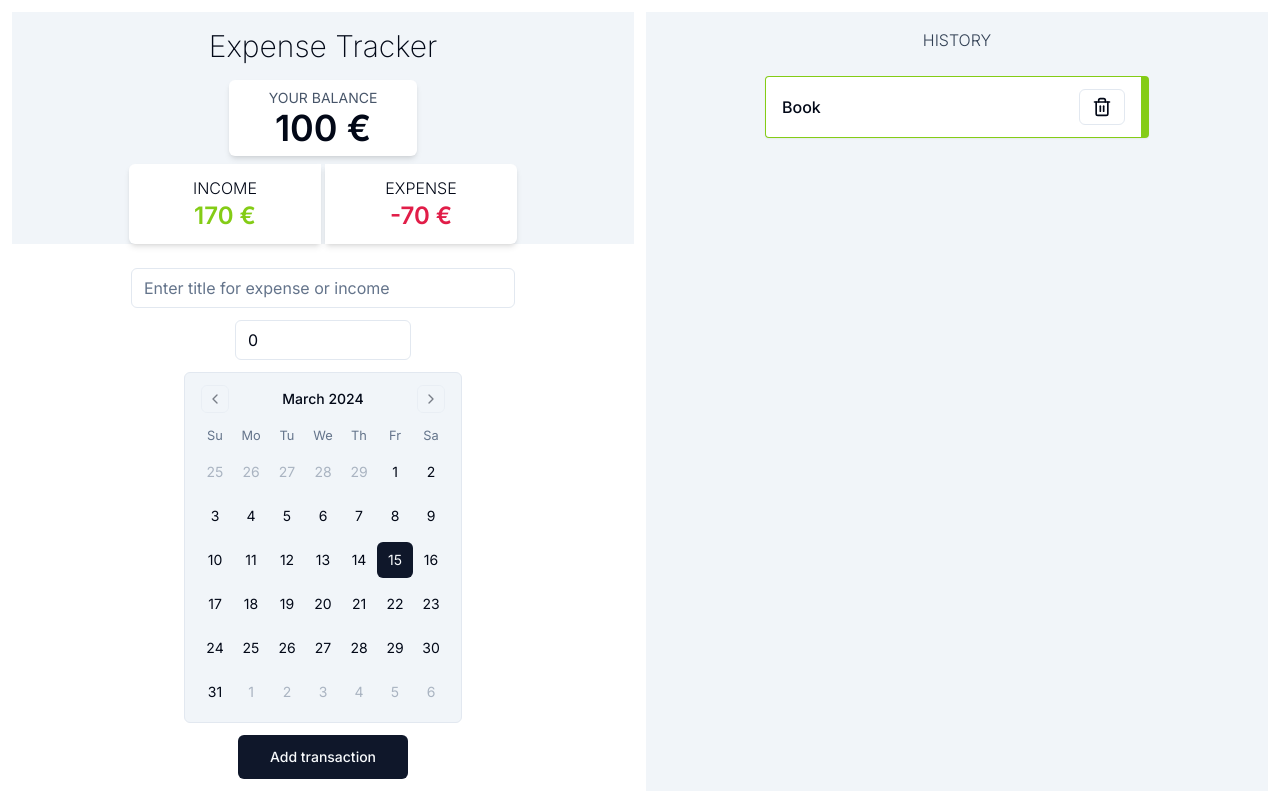
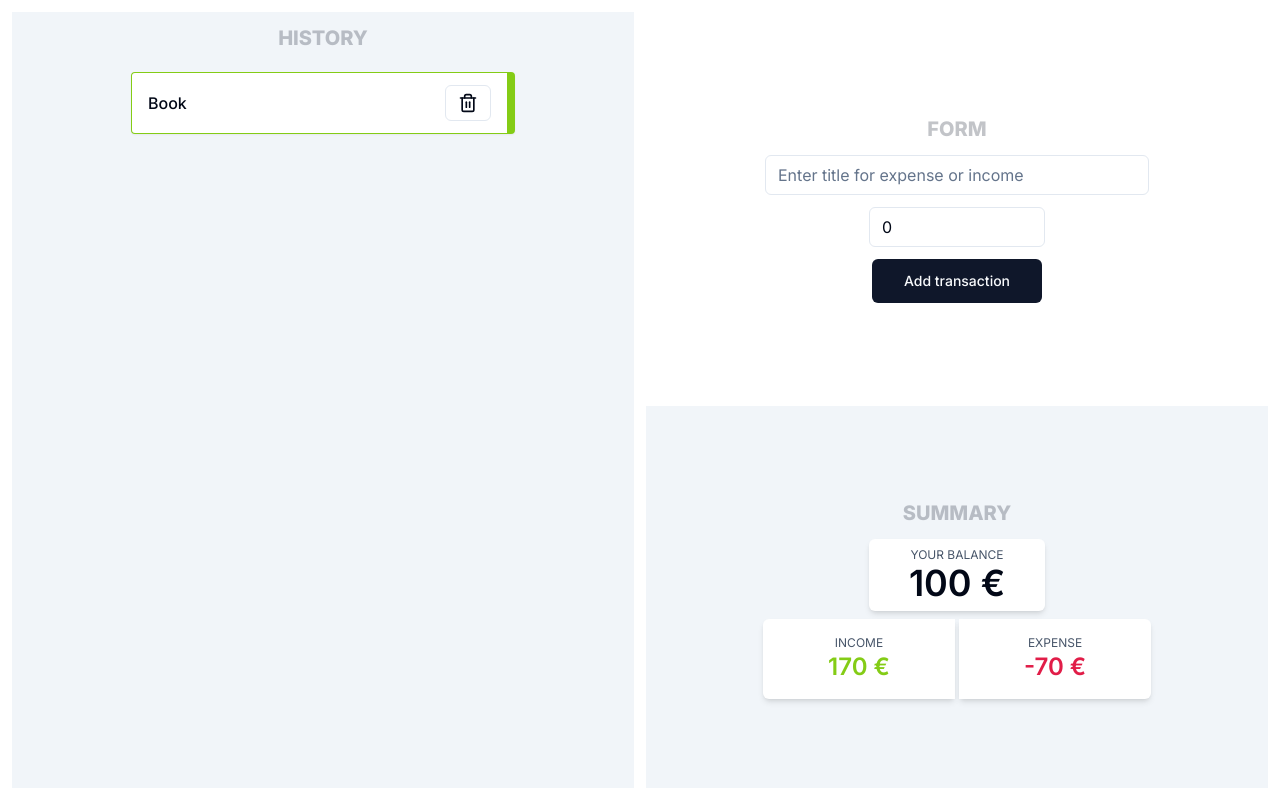
Before and after one commit to MarianHolly/expense-tracker, a Next.js app: page / in a window 1280 px wide. Built offline with nearby package versions, Linux system fonts and the light colour scheme.

Commit message:
design updated

```diff
--- a/app/page.jsx
+++ b/app/page.jsx
@@ -23,13 +23,13 @@ export default function Home() {
   const expences = -70;
 
   return (
-    <main className="container grid grid-cols-1 lg:grid-cols-2 grid-rows-1 gap-y-3 gap-x-3 p-3 min-h-screen">
-      <ExpenseSummary balance={balance} incomes={incomes} expences={expences} reset={reset} />
+    <main className="container grid grid-cols-1 lg:grid-cols-2 grid-rows-1 lg:grid-rows-2 gap-y-3 gap-x-3 p-3 min-h-screen">
       <ExpenseHistory
         transactions={transactions}
         deleteTransaction={deleteTransaction}
       />
       <ExpenseForm addTransaction={addTransaction} />
+      <ExpenseSummary balance={balance} incomes={incomes} expences={expences} reset={reset} />
     </main>
   );
 }
--- a/components/expense-form.jsx
+++ b/components/expense-form.jsx
@@ -29,10 +29,12 @@ export default function ExpenseForm({ addTransaction }) {
   }
 
   return (
-    <div className="w-full flex flex-col justify-start items-center">
+    <div className="w-full flex flex-col justify-center items-center">
+      <h1 className="text-xl font-extrabold uppercase text-slate-900 opacity-25 my-3">Form</h1>
+
       <form
         onSubmit={onSubmit}
-        className="my-3 flex flex-col gap-y-3 items-center"
+        className="flex flex-col gap-y-3 items-center"
       >
         <Input
           type="text"
@@ -50,13 +52,6 @@ export default function ExpenseForm({ addTransaction }) {
           onChange={(e) => setAmount(e.target.value)}
         />
 
-        <Calendar
-          mode="single"
-          selected={date}
-          onSelect={setDate}
-          className="rounded-md border bg-slate-100"
-        />
-
         <Button size="lg">Add transaction</Button>
       </form>
     </div>
--- a/components/expense-history.jsx
+++ b/components/expense-history.jsx
@@ -7,9 +7,8 @@ export default function ExpenseHistory({ transactions, deleteTransaction }) {
   if (transactions?.length === 0) {
     return (
       <div className="bg-slate-100 w-full row-span-2">
-        <h2 className="text-center text-sm font-light text-slate-700 uppercase my-4">
-          History
-        </h2>
+        <h1 className="text-xl font-extrabold uppercase text-slate-900 opacity-25 my-3 text-center">History</h1>
+
         <h1 className="text-center pb-8 text-lg font-extralight">
           You have no expences or incomes.
         </h1>
@@ -20,9 +19,8 @@ export default function ExpenseHistory({ transactions, deleteTransaction }) {
   // display history of transactions
   return (
     <div className="bg-slate-100 w-full row-span-2">
-      <h2 className="text-center text-md font-light text-slate-700 uppercase my-4">
-        History
-      </h2>
+           <h1 className="text-xl font-extrabold uppercase text-slate-900 opacity-25 my-3 text-center">History</h1>
+
       <div className="flex flex-col justify-center items-center gap-y-1 overflow-y-scroll">
         {transactions?.map((tran) => (
           <Item
--- a/components/expense-summary.jsx
+++ b/components/expense-summary.jsx
@@ -1,27 +1,20 @@
-export default function ExpenseSummary({ balance, incomes, expences }) {
+export default function ExpenseSummary({ balance, incomes, expences, reset }) {
   return (
-    <div className="bg-slate-100 w-full flex flex-col justify-start items-center">
-      <h1 className="text-xl lg:text-3xl font-extralight text-center my-4">
-        Expense Tracker
-      </h1>
-
-      <div className="flex flex-col justify-center py-1 lg:py-2 px-5 lg:px-10 text-center shadow-md rounded-md bg-white">
-        <h2 className="text-sm text-slate-600 uppercase">Your Balance</h2>
+    <div className="bg-slate-100 w-full flex flex-col justify-center items-center">
+      <h1 className="text-xl font-extrabold uppercase text-slate-900 opacity-25 my-3">Summary</h1>
+      <div className="flex flex-col justify-center py-2 px-5 lg:px-10 text-center shadow-md rounded-md bg-white">
+        <h2 className="text-xs text-slate-600 uppercase">Your Balance</h2>
         <h1 className="text-2xl lg:text-4xl font-semibold">{balance} €</h1>
       </div>
-      <div className="mt-2 flex flex-row justify-between gap-x-1">
+      <div className="mt-2 flex flex-row justify-between gap-x-1 pb-2">
         <div className="text-center flex flex-col justify-center py-3 lg:py-6 px-0 lg:px-3 shadow-md rounded-l-md bg-white h-20 w-32 lg:w-48">
-          <h2 className="font-light uppercase">Income</h2>
-          <h1 className="text-lime-500 font-semibold text-lg lg:text-2xl">
-            {incomes} €
-          </h1>
+          <h2 className="text-xs text-slate-600 uppercase">Income</h2>
+          <h1 className="text-lime-500 font-semibold text-lg lg:text-2xl">{incomes} €</h1>
         </div>
 
         <div className="text-center flex flex-col justify-center  py-3 lg:py-6 px-0 lg:px-3 shadow-md rounded-r-md bg-white h-20 w-32 lg:w-48">
-          <h2 className="font-light uppercase">Expense</h2>
-          <h1 className="text-rose-600 font-semibold text-lg lg:text-2xl">
-            {expences} €
-          </h1>
+          <h2 className="text-xs text-slate-600 uppercase">Expense</h2>
+          <h1 className="text-rose-600 font-semibold text-lg lg:text-2xl">{expences} €</h1>
         </div>
       </div>
     </div>
```
